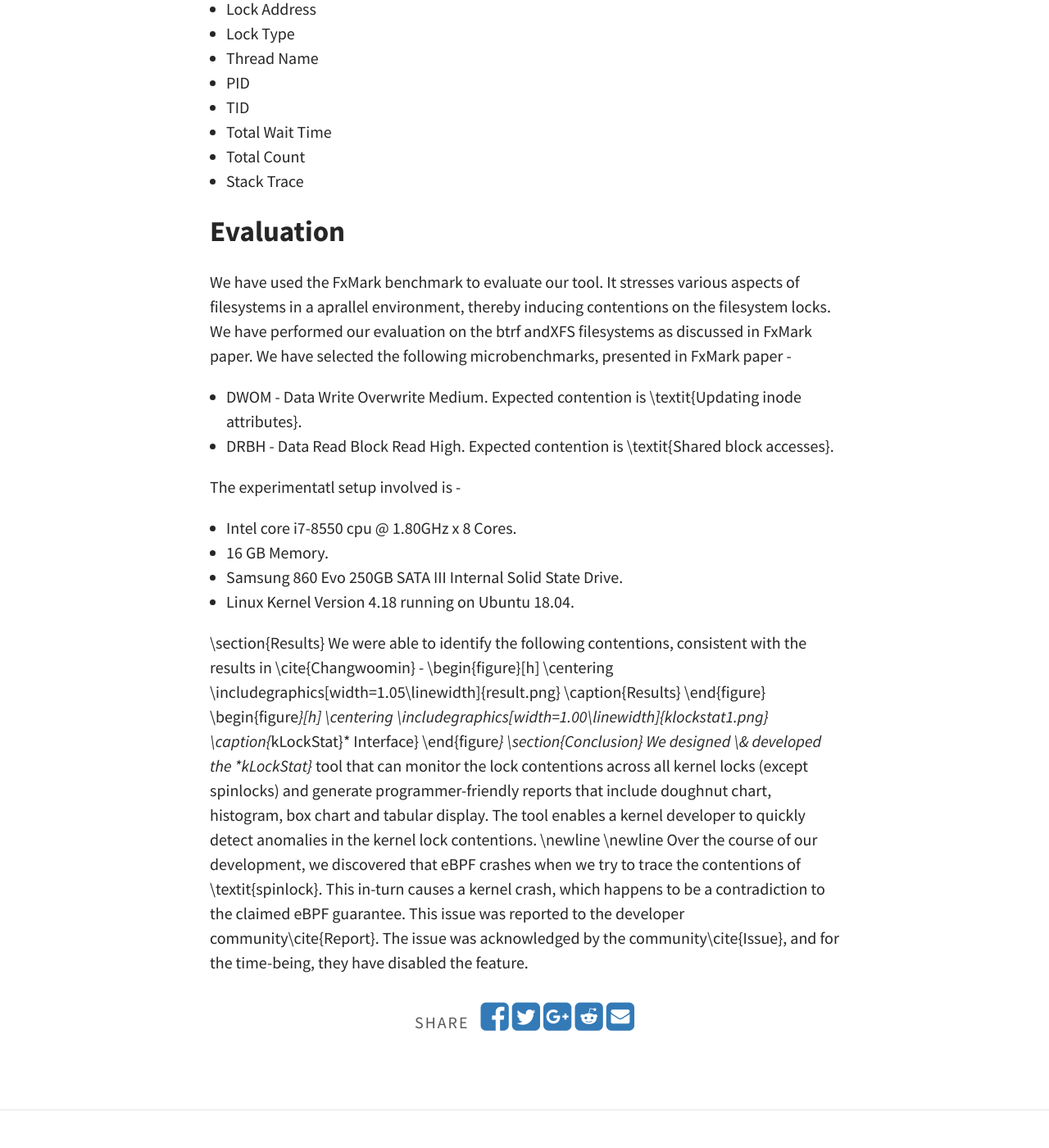
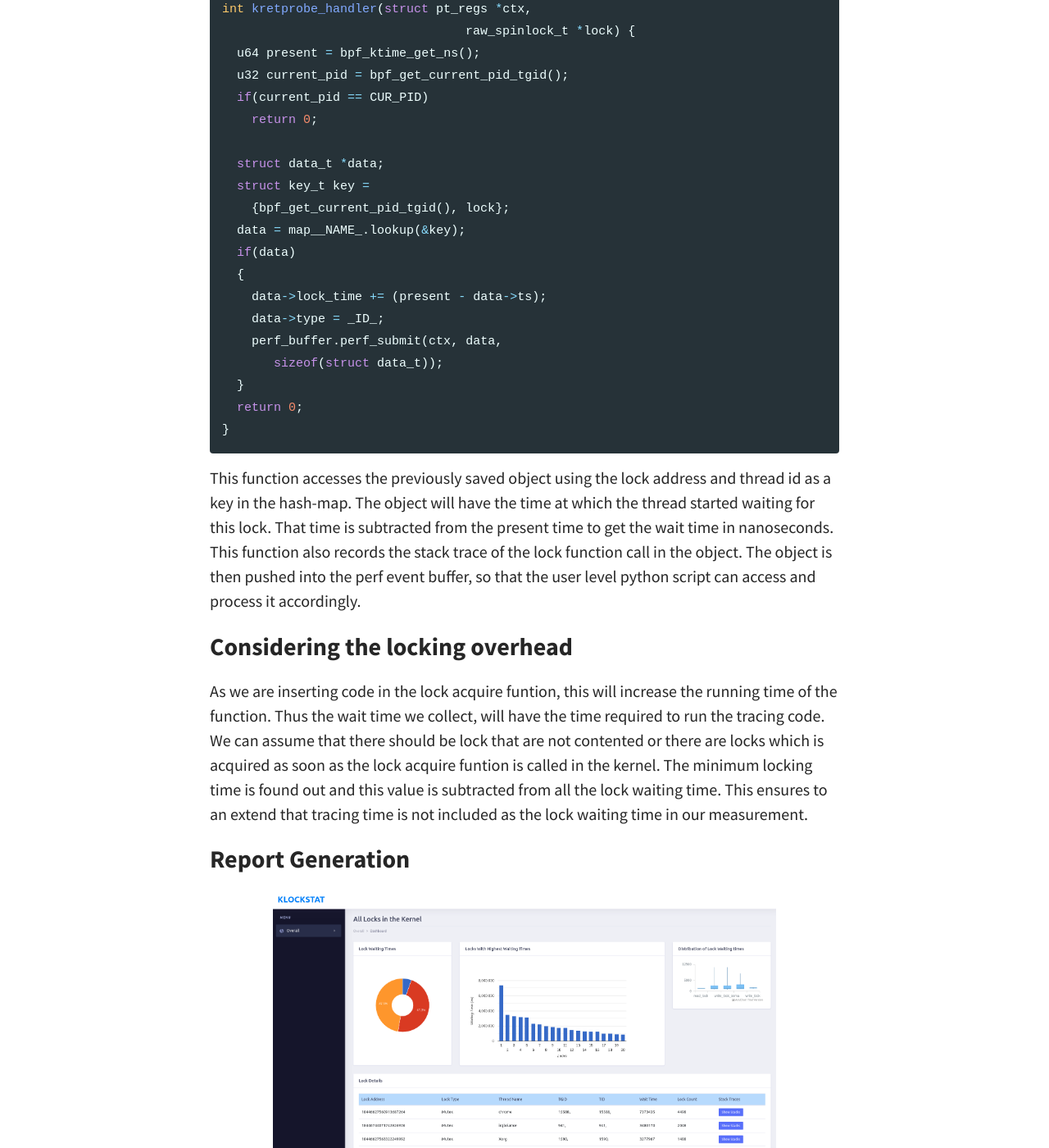
Before and after one commit to prathyushpv/prathyushpv.github.io, a Jekyll site: the page built from _posts/2019-4-30-kLockStat.md, in a window 1280 px wide and 1400 px high, scrolled down 8172 px. Shown: the whole window at 82% size. Built offline with Jekyll 4.4.1, drawn with Linux system fonts in a browser that asks for light colours; some of the changed text lies outside the part shown.

Commit message:
Adding eBPF post

````diff
--- a/_posts/2019-4-30-kLockStat.md
+++ b/_posts/2019-4-30-kLockStat.md
@@ -3,7 +3,7 @@ layout: post
 title: "kLockStat: An eBPF Tool To Monitor Linux Kernel Lock Contentions"
 ---
 
-Today most of the applications are multithreaded. Parallelism improves performance of application. But there can be scalability bottlenecks inside the kernel. There are studies that exposes such bottlenecks in linux kernel[1]. Even if the application is written in a perfectly scalable fasion, sometimes the bottlenecks inside the kernel prevent the application from scaling to a large number of processors. There are two main reasons for this problem
+Today most of the applications are multithreaded. Parallelism improves performance of applications. But there can be scalability bottlenecks inside the kernel. There are studies that exposes such bottlenecks in linux kernel. Even if the application is written in a perfectly scalable fasion, sometimes the bottlenecks inside the kernel prevent the application from scaling to a large number of processors. There are two main reasons for this problem
 
 * Sometimes some operation inside the kernel is serialized, and a lock contention happens in some part of the kernel.
 * There can be some unforeseen situation, which causes lock contentions
@@ -13,11 +13,17 @@ In both the cases it is important to figure out which part of the kernel is caus
 There are different tracing tools in linux which help collecting details of running kernel and users can run from the userspace. But there is no tool which gives a comprehensive analysis of different types of locks inside the kernel. Our aim is to come up with a tool, which can monitor all kinds of locks used in the linux kernel, on all the subsystems.
 
 With the introduction of eBPF(Extended Berkeley Packet Filter) to the linux kernel, it has become possible to write tracing tools for linux easier than before. There are different tracing frameworks based on eBPF like bpftrace and bcc. These tools allows users to insert dynamic probes in the kernel and execute some code which can do tracing. Different tools are developed and distributed along with above tracing frameworks. But there is no tool which can measure lock contentions in the kernel.
+<h2> Table of Contents </h2>
+* TOC
+{:toc}
 
 ## Background
 ### eBPF
 eBPF, which was introduced from linux kernel 3.18, has brought DTrace like features to the kernel.
 eBPF is an in kernel virtual machine in linux kernel which can run user supplied code. Before eBPF, BPF(Berkeley Packet Filter) was present in the linux kernel. BPF was used by pcap library used by tcpdump to run code for filtering network packets. The design and instruction set of BPF  was left behind as modern processors evolved . Thus BPF was extended as eBPF, which is more capable and has many performance improvements. The linux kernel has to be compiled with CONFIG_BPF_SYSCALL option and kernel version should be atleast 4.4. Most modern distributions like ubuntu includes kernel compiled with CONFIG_BPF_SYSCALL option.
+
+![eBPF](/assets/img/eBPF/ebpf.png "Overview of eBPF")
+*Overview of eBPF*
 
 eBPF can run programs which can be attached to certain code paths in kernel and it can access kernel data structures. This makes it a perfect candidate for tracing applications. eBPF programs are safe. Any issue in the eBPF program will not crash the machine in any case.
 
@@ -69,7 +78,7 @@ struct data_t {
 
 The code running inside the eBPF virtual machine uses the above struct to save the information it collects from each lock activities.
 
-### Hash Map for saving the records
+#### Hash Map for saving the records
 eBPF provides hashmaps, which helps to store informations between two different probe events.  We are using separate hash maps for different types of locks. The value stored in the hashmap are the objects of the struct described above. The key used is a combination of the address of the lock and the tid, pid combination of the thread which is trying to acquire the lock.
 ```c
 struct key_t {
@@ -80,10 +89,10 @@ struct key_t {
 The above struct represents a key. It uniquely identifies a particular locking event in the kernel. The value is the data presented above.
 
 
-### Stack Records
+#### Stack Records
 eBPF provides the stacktrace data scructure to store stack traces. For each lock acquire call, we store the stack record of that call in such a data structure. This will helps to process information like which function is trying to acquire the lock and which code path is creating contention.
 
-### Perf Ring Buffer
+#### Perf Ring Buffer
 When a lock acquire function has completed execution, the time taken for that operation can be sent to the user space process for processing. eBPF provides support for perf ring buffers. Using perf ring buffers, we can stream this data to the user space.
 
 ### Instrumentation Details
@@ -151,9 +160,15 @@ int kretprobe_handler(struct pt_regs *ctx,
 
 This function accesses the previously saved object using the lock address and thread id as a key in the hash-map. The object will have the time at which the thread started waiting for this lock. That time is subtracted from the present time to get the wait time in nanoseconds. This function also records the stack trace of the lock function call in the object. The object is then pushed into the perf event buffer, so that the user level python script can access and process it accordingly.
 ### Considering the locking overhead
-As we are inserting code in the lock acquire funtion, this will increase the running time of the function. Thus the wait time we collect, will have the time required to run the tracing code. We assume that there should be lock that are not contented or there are locks which is acquired as soon as the lock acquire funtion is called in the kernel. The minimum locking time is found out and this value is subtracted from all the lock waiting time. This ensures to an extend that tracing time is not included as the lock waiting time in our measurement.
+As we are inserting code in the lock acquire funtion, this will increase the running time of the function. Thus the wait time we collect, will have the time required to run the tracing code. We can assume that there should be lock that are not contented or there are locks which is acquired as soon as the lock acquire funtion is called in the kernel. The minimum locking time is found out and this value is subtracted from all the lock waiting time. This ensures to an extend that tracing time is not included as the lock waiting time in our measurement.
 ### Report Generation
-*kLockStat}* creates html reports as shown in Figure 5. The python library Jinja is used to create the html report. Google charts Javascript API is used to plot charts in the report. The html report contains the following charts, that will enable a programmer to quickly spot anomalies in the kernel lock contentions -
+
+
+![eBPF](/assets/img/eBPF/screenshot.png "Screenshot of a report generated by kLockStat")
+*Screenshot of a report generated by kLockStat*
+
+
+*kLockStat* creates html reports as shown above. The python library Jinja is used to create the html report. Google charts Javascript API is used to plot charts in the report. The html report contains the following charts, that will enable a programmer to quickly spot anomalies in the kernel lock contentions -
 
 * Doughnut Chart - share of locking times for each type of lock.
 * Histogram - a bar chart of waiting time for all locks in the kernel.
@@ -171,32 +186,4 @@ The report also generates a table of all locks, sorted in the order of locking t
 * Total Count
 * Stack Trace
 
-## Evaluation
-We have used the FxMark benchmark to evaluate our tool. It stresses various aspects of filesystems in a aprallel environment, thereby inducing contentions on the filesystem locks. We have performed our evaluation on the btrf andXFS filesystems as discussed in FxMark paper. We have selected the following microbenchmarks, presented in FxMark paper -
-
-* DWOM - Data Write Overwrite Medium. Expected contention is \textit{Updating inode attributes}.
-* DRBH - Data Read Block Read High. Expected contention is \textit{Shared block accesses}.
-
-
-The experimentatl setup involved is -
-* Intel core i7-8550 cpu @ 1.80GHz x 8 Cores.
-* 16 GB Memory.
-* Samsung 860 Evo 250GB SATA III Internal Solid State Drive.
-* Linux Kernel Version 4.18 running on Ubuntu 18.04.
-
-\section{Results}
-We were able to identify the following contentions, consistent with the results in \cite{Changwoomin} -
-\begin{figure}[h]
-	\centering
-	\includegraphics[width=1.05\linewidth]{result.png}
-	\caption{Results}
-\end{figure}
-\begin{figure*}[h]
-	\centering
-	\includegraphics[width=1.00\linewidth]{klockstat1.png}
-	\caption{*kLockStat}* Interface}
-\end{figure*}
-\section{Conclusion}
-We designed \& developed the *kLockStat}* tool that can monitor the lock contentions across all kernel locks (except spinlocks) and generate programmer-friendly reports that include doughnut chart, histogram, box chart and tabular display. The tool enables a kernel developer to quickly detect anomalies in the kernel lock contentions.
-\newline
-\newline Over the course of our development, we discovered that eBPF crashes when we try to trace the contentions of \textit{spinlock}. This in-turn causes a kernel crash, which happens to be a contradiction to the claimed eBPF guarantee. This issue was reported to the developer community\cite{Report}. The issue was acknowledged by the community\cite{Issue}, and for the time-being, they have disabled the feature.
+> Github repository for this tool: [https://github.com/prathyushpv/lockstat](https://github.com/prathyushpv/lockstat)
````
Also changed, not shown: other parts of _posts/2019-4-30-kLockStat.md (+3 -0 lines), assets/img/eBPF/design.png (added), assets/img/eBPF/ebpf.png (added), assets/img/eBPF/screenshot.png (added), examples/2013-11-18-blogging-with-title.md (renamed from _posts/2013-11-18-blogging-with-title.md), examples/2013-12-12-Generate-a-table-of-content.md (renamed from _posts/2013-12-12-Generate-a-table-of-content.md), examples/2014-08-08-Markup- Syntax Highlighting.md (renamed from _posts/2014-08-08-Markup- Syntax Highlighting.md), examples/2014-11-27-whats-your-title.md (renamed from _posts/2014-11-27-whats-your-title.md), examples/2014-11-28-markdown-and-html.md (renamed from _posts/2014-11-28-markdown-and-html.md), examples/2014-11-29-feature-images.md (renamed from _posts/2014-11-29-feature-images.md), examples/2014-11-30-sample-post.md (renamed from _posts/2014-11-30-sample-post.md).
